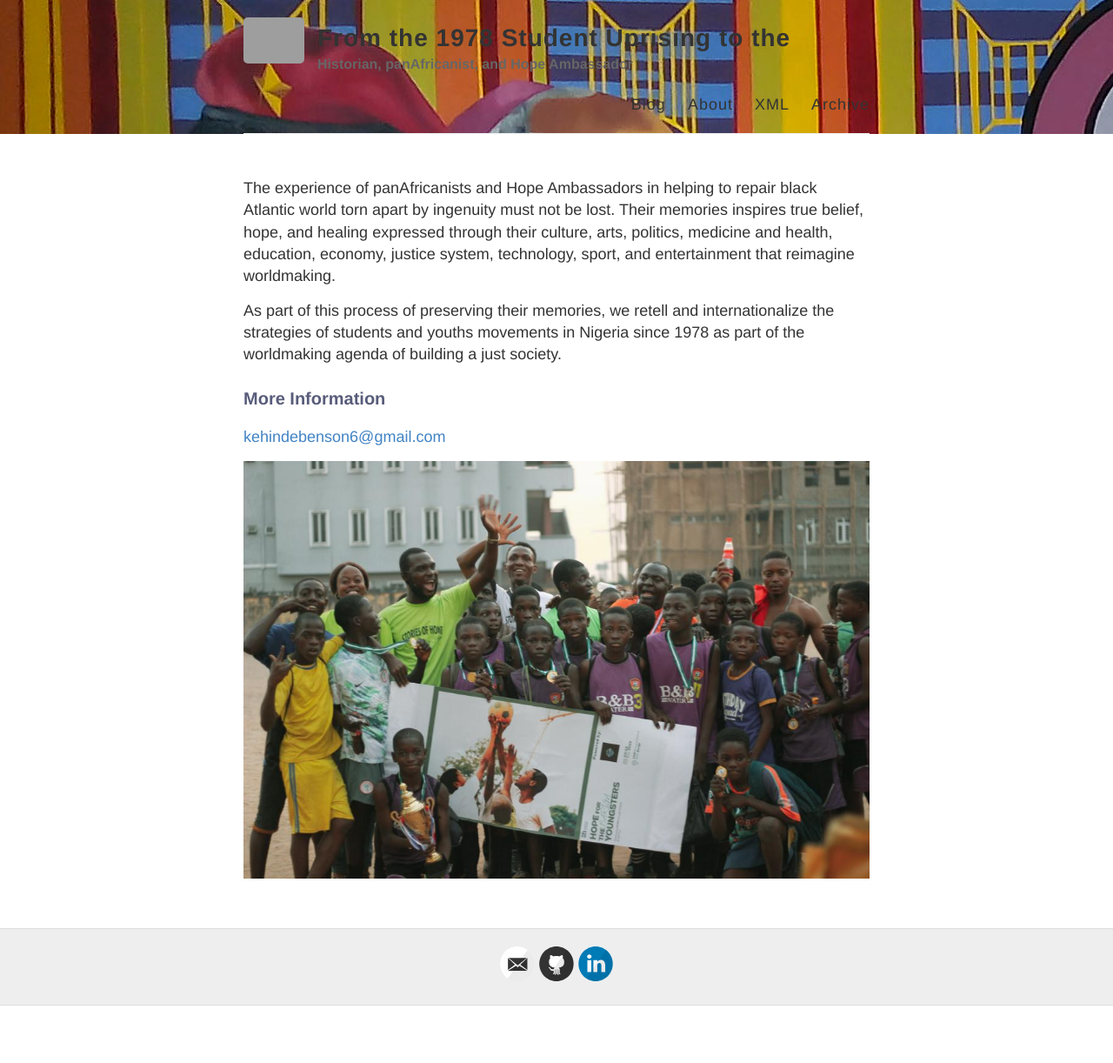
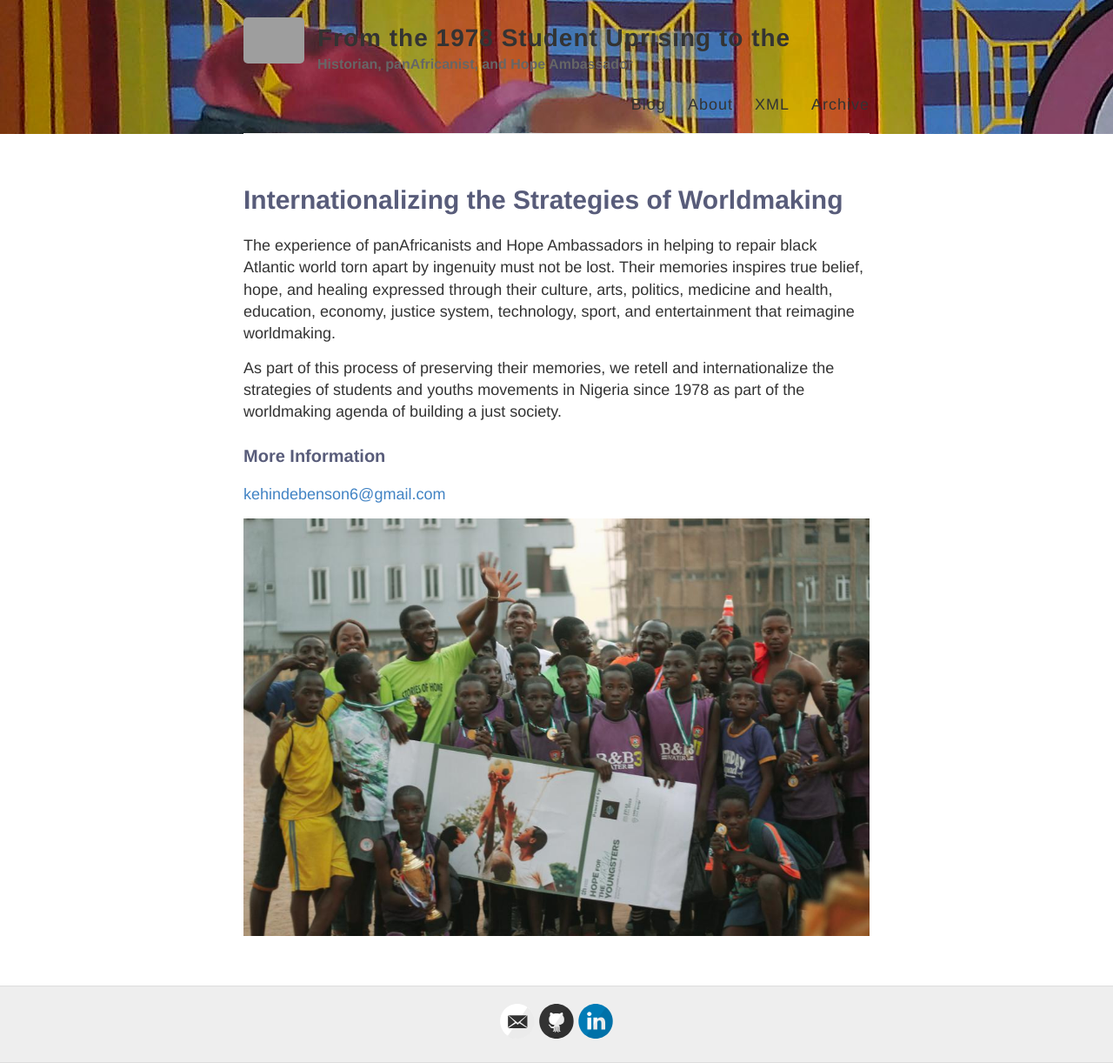
Before and after one commit to ilegbusi/ilegbusi.github.io, a Jekyll site: the page built from about.md, in a window 1280 px wide. Shown: the whole page at 87% size. Built offline with Jekyll 4.4.1, drawn with Linux system fonts in a browser that asks for light colours; our own code applies the rules of GitHub Pages for plain Markdown files; before the commit the page ends 1156 px from its top, so only the background shows below that; some of the changed lines change nothing that is shown; grey boxes are pictures that could not be loaded.

Commit message:
new update about

```diff
--- a/about.md
+++ b/about.md
@@ -1,6 +1,6 @@
 ---
 layout: page
-title: Internationalizing the Strategies of Worldmaking: From the 1978 Student Uprising to the #Endsars Protest in Nigeria
+title: Internationalizing the Strategies of Worldmaking
 permalink: /about/
 ---
 
```
